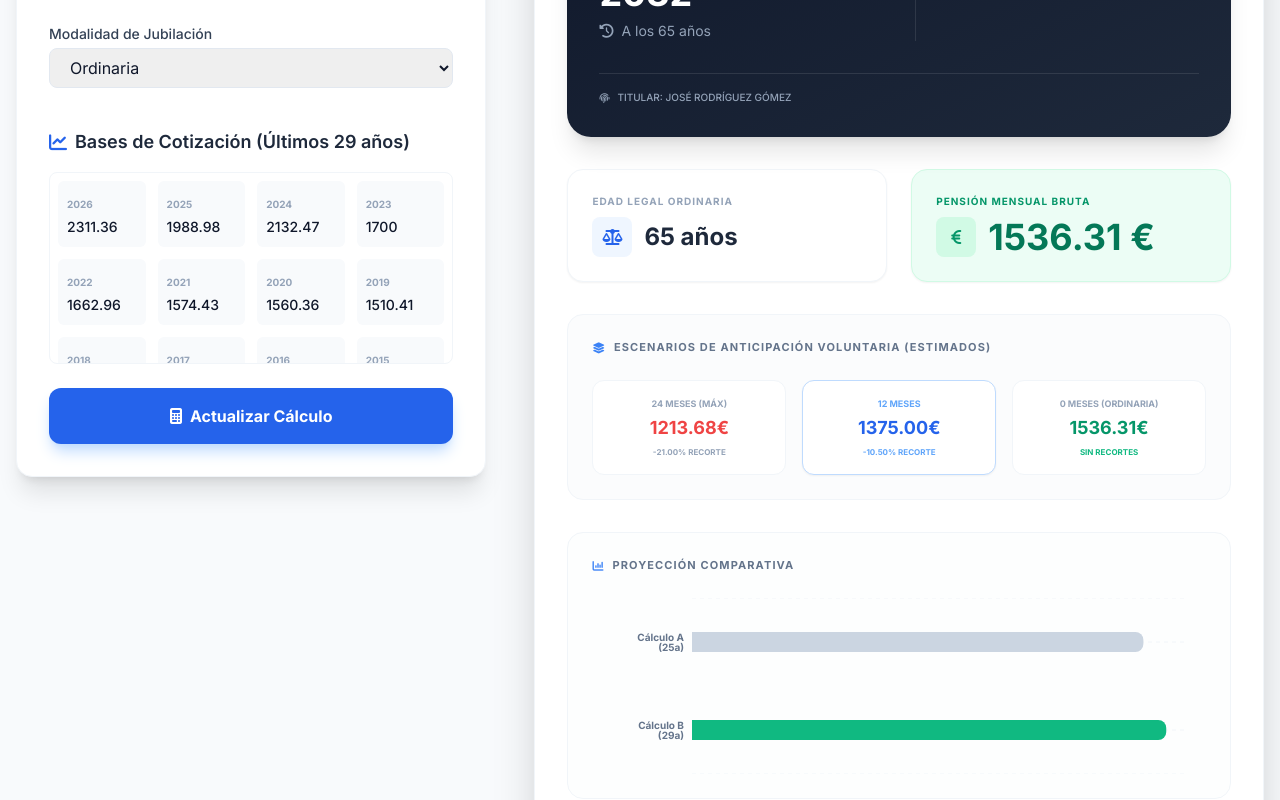
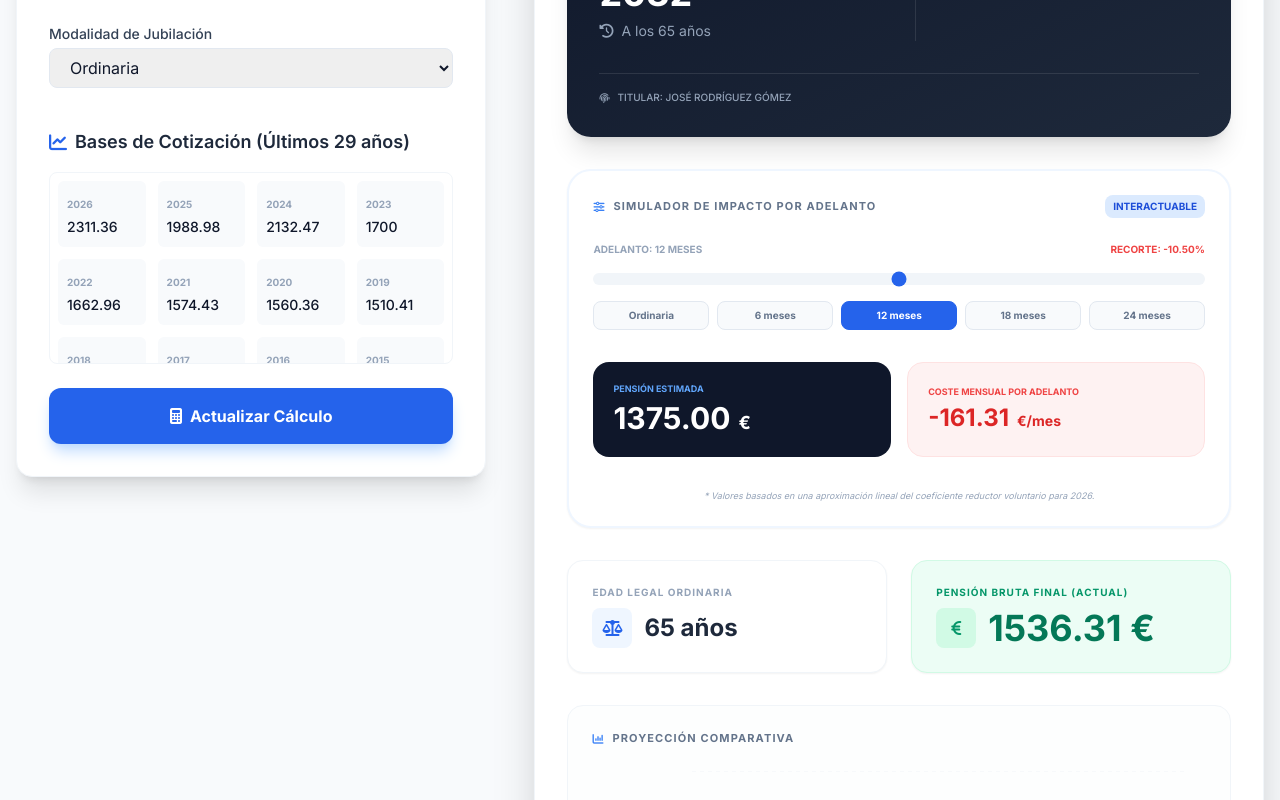
Before and after one commit to UGTSanidadSalamanca/JubilaPlan, a React (Vite) app: page / in a window 1280 px wide. Shown: the part 554-1354 px from the top of the page. Built offline with nearby package versions, Linux system fonts and the light colour scheme.

Commit message:
feat: Add interactive pension simulation
Introduces a dynamic simulator within the results view allowing users to preview pension amounts based on early retirement scenarios. This feature provides immediate feedback on the financial impact of retiring a few months early.

```diff
--- a/components/ResultsView.tsx
+++ b/components/ResultsView.tsx
@@ -9,6 +9,16 @@ interface Props {
 }
 
 const ResultsView: React.FC<Props> = ({ result }) => {
+  // Local state for the interactive simulator inside results
+  const [simulatedMonths, setSimulatedMonths] = React.useState<number>(12);
+
+  React.useEffect(() => {
+    if (result && result.targetAge) {
+      // Initialize with whatever the user put in the form
+      // Note: This is just for the internal simulation card
+    }
+  }, [result]);
+
   const downloadPDF = () => {
     if (!result) return;
 
@@ -119,12 +129,17 @@ const ResultsView: React.FC<Props> = ({ result }) => {
     { name: 'Cálculo B (29a)', valor: Math.round(result.finalPensionB) },
   ];
 
-  // Logic to calculate anticipation scenarios on the fly for UI
-  const getScenarioPension = (months: number) => {
+  // Logic for the interactive simulator
+  const getSimulatedPension = (months: number) => {
     const baseReg = result.bestOption === 'A' ? result.baseReguladoraA : result.baseReguladoraB;
-    const reduction = (months / 24) * 0.21; // Estimate for voluntary
+    // Simple linear approximation of reduction for UI feedback: max 21% at 24 months
+    const reduction = (months / 24) * 0.21;
     return (baseReg * (1 - reduction)) + result.genderGapSupplement;
   };
+
+  const simulatedPension = getSimulatedPension(simulatedMonths);
+  const ordinaryPension = getSimulatedPension(0);
+  const costOfDecision = ordinaryPension - simulatedPension;
 
   return (
     <div className="space-y-6 animate-in fade-in slide-in-from-bottom-4 duration-500">
@@ -190,6 +205,67 @@ const ResultsView: React.FC<Props> = ({ result }) => {
             </div>
           </div>
 
+          {/* Simulador Interactivo de Adelanto (Nuevo Selector) */}
+          <div className="bg-white p-6 rounded-3xl border-2 border-blue-50 shadow-sm relative">
+            <div className="flex items-center justify-between mb-6">
+              <h4 className="text-[11px] font-bold text-slate-500 uppercase tracking-widest flex items-center gap-2">
+                <i className="fa-solid fa-sliders text-blue-500"></i>
+                Simulador de Impacto por Adelanto
+              </h4>
+              <span className="bg-blue-100 text-blue-700 text-[10px] font-black px-2 py-1 rounded-lg uppercase">Interactuable</span>
+            </div>
+
+            <div className="space-y-8">
+              {/* Selector de Meses (Botones y Slider) */}
+              <div className="flex flex-col gap-4">
+                <div className="flex justify-between text-[10px] font-bold text-slate-400 uppercase">
+                  <span>Adelanto: {simulatedMonths} meses</span>
+                  <span className="text-red-500">Recorte: -{((simulatedMonths / 24) * 21).toFixed(2)}%</span>
+                </div>
+                <input
+                  type="range"
+                  min="0"
+                  max="24"
+                  value={simulatedMonths}
+                  onChange={(e) => setSimulatedMonths(Number(e.target.value))}
+                  className="w-full h-3 bg-slate-100 rounded-lg appearance-none cursor-pointer accent-blue-600"
+                />
+                <div className="flex flex-wrap gap-2">
+                  {[0, 6, 12, 18, 24].map(m => (
+                    <button
+                      key={m}
+                      onClick={() => setSimulatedMonths(m)}
+                      className={`flex-1 py-1.5 rounded-lg border text-[10px] font-bold transition-all ${simulatedMonths === m ? 'bg-blue-600 border-blue-600 text-white' : 'bg-slate-50 border-slate-200 text-slate-500 hover:border-blue-300'}`}
+                    >
+                      {m === 0 ? 'Ordinaria' : `${m} meses`}
+                    </button>
+                  ))}
+                </div>
+              </div>
+
+              {/* Resultado de la simulación */}
+              <div className="grid grid-cols-1 md:grid-cols-2 gap-4">
+                <div className="bg-slate-900 text-white p-5 rounded-2xl flex flex-col justify-center">
+                  <p className="text-[9px] font-bold text-blue-400 uppercase mb-1">Pensión Estimada</p>
+                  <div className="flex items-baseline gap-2">
+                    <span className="text-3xl font-black">{simulatedPension.toFixed(2)}</span>
+                    <span className="text-lg font-bold">€</span>
+                  </div>
+                </div>
+                <div className="bg-red-50 border border-red-100 p-5 rounded-2xl flex flex-col justify-center">
+                  <p className="text-[9px] font-bold text-red-500 uppercase mb-1">Coste Mensual por Adelanto</p>
+                  <div className="flex items-baseline gap-2 text-red-600">
+                    <span className="text-2xl font-black">-{costOfDecision.toFixed(2)}</span>
+                    <span className="text-sm font-bold">€/mes</span>
+                  </div>
+                </div>
+              </div>
+              <p className="text-[9px] text-slate-400 text-center italic">
+                * Valores basados en una aproximación lineal del coeficiente reductor voluntario para 2026.
+              </p>
+            </div>
+          </div>
+
           {/* Tarjetas de Indicadores */}
           <div className="grid grid-cols-1 md:grid-cols-2 gap-6">
             <div className="bg-white p-6 rounded-2xl border border-slate-100 shadow-sm flex flex-col justify-between hover:border-blue-200 transition-colors">
@@ -205,7 +281,7 @@ const ResultsView: React.FC<Props> = ({ result }) => {
             </div>
             <div className="bg-emerald-50 p-6 rounded-2xl border border-emerald-100 shadow-sm flex flex-col justify-between hover:border-emerald-200 transition-colors">
               <div>
-                <p className="text-[10px] font-bold text-emerald-600 uppercase tracking-widest mb-2">Pensión Mensual Bruta</p>
+                <p className="text-[10px] font-bold text-emerald-600 uppercase tracking-widest mb-2">Pensión Bruta Final (Actual)</p>
                 <div className="flex items-center gap-3">
                   <div className="w-10 h-10 bg-emerald-100 rounded-lg flex items-center justify-center text-emerald-600">
                     <i className="fa-solid fa-euro-sign"></i>
@@ -214,31 +290,6 @@ const ResultsView: React.FC<Props> = ({ result }) => {
                     {result.bestOption === 'A' ? result.finalPensionA.toFixed(2) : result.finalPensionB.toFixed(2)} €
                   </p>
                 </div>
-              </div>
-            </div>
-          </div>
-
-          {/* Comparativa de Escenarios de Anticipación (Nuevo) */}
-          <div className="p-6 border border-slate-100 rounded-2xl bg-slate-50/50">
-            <h4 className="text-[11px] font-bold text-slate-500 uppercase tracking-widest mb-6 flex items-center gap-2">
-              <i className="fa-solid fa-layer-group text-blue-500"></i>
-              Escenarios de Anticipación Voluntaria (Estimados)
-            </h4>
-            <div className="grid grid-cols-1 sm:grid-cols-3 gap-4">
-              <div className="bg-white p-4 rounded-xl border border-slate-100 text-center">
-                <p className="text-[9px] font-bold text-slate-400 uppercase mb-1">24 Meses (Máx)</p>
-                <p className="text-lg font-black text-red-500">{getScenarioPension(24).toFixed(2)}€</p>
-                <p className="text-[8px] text-slate-400 font-bold uppercase mt-1">-21.00% recorte</p>
-              </div>
-              <div className="bg-white p-4 rounded-xl border border-blue-200 text-center shadow-sm">
-                <p className="text-[9px] font-bold text-blue-400 uppercase mb-1">12 Meses</p>
-                <p className="text-lg font-black text-blue-600">{getScenarioPension(12).toFixed(2)}€</p>
-                <p className="text-[8px] text-blue-400 font-bold uppercase mt-1">-10.50% recorte</p>
-              </div>
-              <div className="bg-white p-4 rounded-xl border border-slate-100 text-center">
-                <p className="text-[9px] font-bold text-slate-400 uppercase mb-1">0 Meses (Ordinaria)</p>
-                <p className="text-lg font-black text-emerald-600">{getScenarioPension(0).toFixed(2)}€</p>
-                <p className="text-[8px] text-emerald-500 font-bold uppercase mt-1">Sin recortes</p>
               </div>
             </div>
           </div>
```
